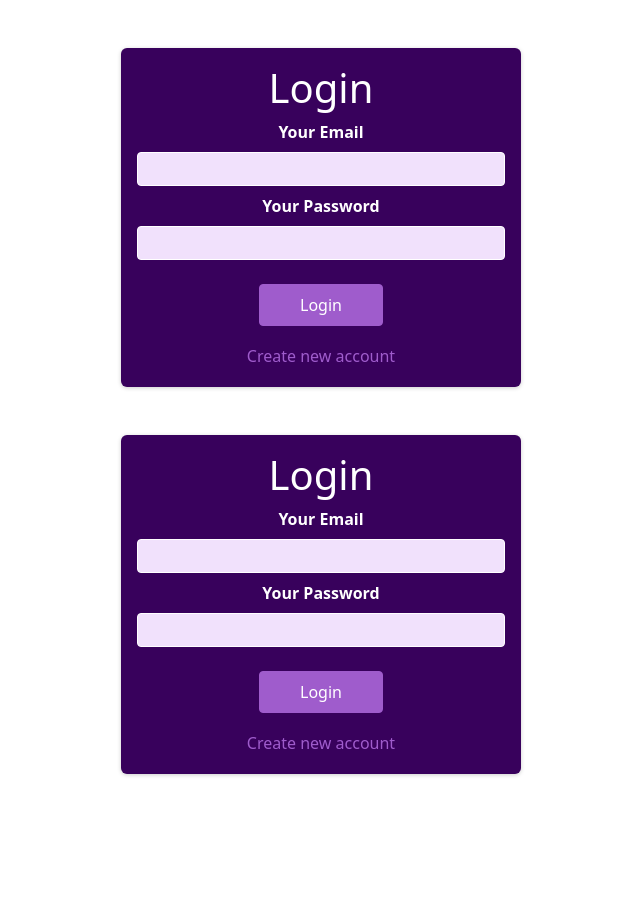
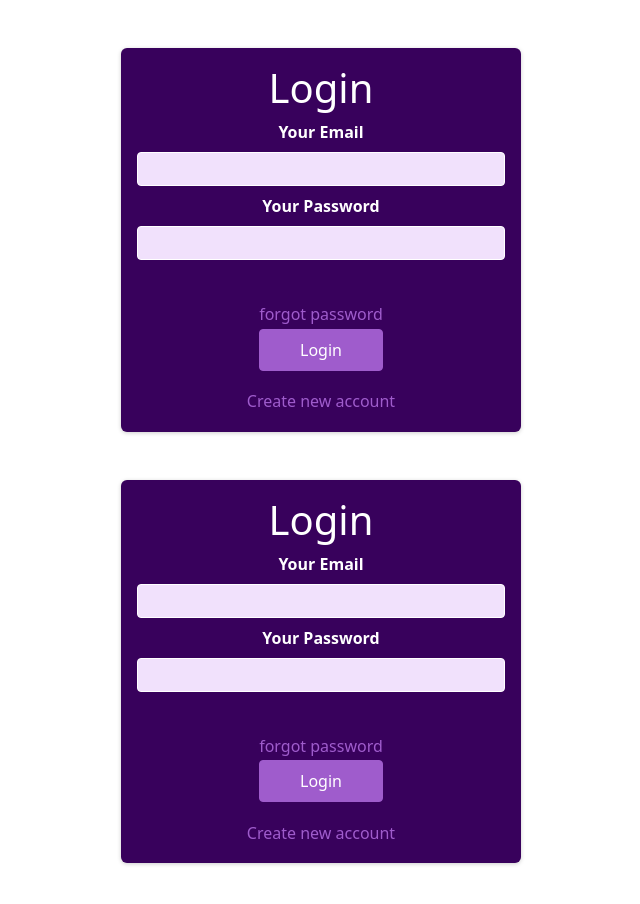
Before and after one commit to durgaprasad9848/expensetracker, a React (Create React App) app: page /Login in a window 1280 px wide. Shown: the top 904 px of the page, without its empty margins (319-959 px from the left). Before the commit the page ends 822 px from the top, so only its background shows below. Built offline with nearby package versions, Linux system fonts and the light colour scheme.

Commit message:
Forgot Password Workflow

```diff
--- a/src/components/Auth/AuthForm.js
+++ b/src/components/Auth/AuthForm.js
@@ -7,6 +7,7 @@ import classes from "./AuthForm.module.css";
 
 const AuthForm = () => {
   const [isLogin, setIsLogin] = useState(true);
+  const[forgot,setForgot] = useState(true);
   const [isLoading, setIsLoading] = useState(false);
 
   const navigate = useNavigate();
@@ -18,17 +19,32 @@ const AuthForm = () => {
   const ctx = useContext(AuthContext);
   console.log(ctx);
 
-  const switchAuthModeHandler = () => {
-    setIsLogin((prevState) => !prevState);
+  // const switchAuthModeHandler = () => {
+  //   setIsLogin((state)=>{!state});
+  // };
+
+  const switchAuthModeHandler = () =>{
+    setIsLogin((state)=>!state);
+  }
+  const forgotpwdhandler = () =>{
+    setForgot((state)=>!state);
   };
+
   const formSubmitHandler = async (event) => {
     event.preventDefault();
-    const enteredEmail = emailRef.current.value;
+
+
+
+    if(forgot)
+    {
+      const enteredEmail = emailRef.current.value;
     const enteredPassword = passwordRef.current.value;
     var conformEnteredPassword = null;
 
     console.log(enteredEmail, enteredPassword);
     setIsLoading(true);
+
+
     if (isLogin) {
       console.log("login page");
       localStorage.setItem("email", enteredEmail.replace("@gmail.com", ""));
@@ -99,9 +115,9 @@ const AuthForm = () => {
           {
             method: "PUT",
             body: JSON.stringify({
-              name: "",
-              email: "",
-              phone: "",
+              name: " ",
+              email: " ",
+              phone: " ",
             }),
             headers: {
               "Content-Type": "application/json",
@@ -119,20 +135,63 @@ const AuthForm = () => {
         alert("Password and Confirm Password is not matched");
       }
     }
+
+  }
+  else{
+
+    const enteredEmail = emailRef.current.value;
+
+    try {
+      const response = await fetch('https://identitytoolkit.googleapis.com/v1/accounts:sendOobCode?key=AIzaSyDRuVNpK483qXGu6QL_IOKaFmOV7seq2_4', {
+        method: 'POST',
+        headers: {
+          'Content-Type': 'application/json',
+        },
+        body: JSON.stringify({
+          email: enteredEmail,
+          requestType: 'PASSWORD_RESET',
+        }),
+      });
+
+      if (response.ok) {
+        alert("Reset link send to your email");
+        setForgot((state)=>!state);
+      } else {
+        const errorData = await response.json();
+        throw new Error(errorData.error.message);
+
+      }
+    } catch (error) {
+      console.log(error);
+    }
+
+
+  }
+
+
+
+
+
+
+
+
   };
 
   return (
     <section className={classes.auth}>
-      <h1>{isLogin ? "Login" : "Sign Up"}</h1>
-      <form onSubmit={formSubmitHandler}>
+      {forgot ? <h1>{isLogin ? "Login" : "Sign Up"}</h1> : <h5>Enter the email with which you have registered.</h5>}
+      <form >
         <div className={classes.control}>
           <label htmlFor="email">Your Email</label>
           <input ref={emailRef} type="email" id="email" required />
         </div>
-        <div className={classes.control}>
+
+
+       {forgot && <div className={classes.control}>
           <label htmlFor="password">Your Password</label>
           <input ref={passwordRef} type="password" id="password" required />
         </div>
+       }
 
         {!isLogin && (
           <div className={classes.control}>
@@ -146,13 +205,41 @@ const AuthForm = () => {
           </div>
         )}
 
+
+
         <div className={classes.actions}>
+
+
+          <button
+            type="button"
+            className={classes.toggle}
+            onClick={forgotpwdhandler}
+          >
+            {forgot ? "forgot password" : "already user? Login"}
+          </button>
+
+
+
+
+
+
+
           {!isLoading && (
-            <button>{isLogin ? "Login" : "Create Account"}</button>
+            <button onClick={formSubmitHandler}>{ !forgot ? "Rest password": isLogin ? "Login" : "Create Account"}</button>
           )}
+
+
+
+
           {isLoading && <p>Sending request...</p>}
 
+
+
+
+
+
           {/* {request && <p>Sending Request...</p>} */}
+          {forgot &&
           <button
             type="button"
             className={classes.toggle}
@@ -160,7 +247,15 @@ const AuthForm = () => {
           >
             {isLogin ? "Create new account" : "Login with existing account"}
           </button>
+          }
+
+
+
+
+
+
         </div>
+
       </form>
     </section>
   );
--- a/src/pages/Profile.js
+++ b/src/pages/Profile.js
@@ -28,6 +28,11 @@ export const Profile = () => {
             if(data.phone.length>1 || data.name.length>1 || data.email.length>1)
             {
                 setIncomplete(false);
+            }
+            else{
+                name.current.value = "";
+            email.current.value = "";
+            phone.current.value = "";
             }
 
           });
```
